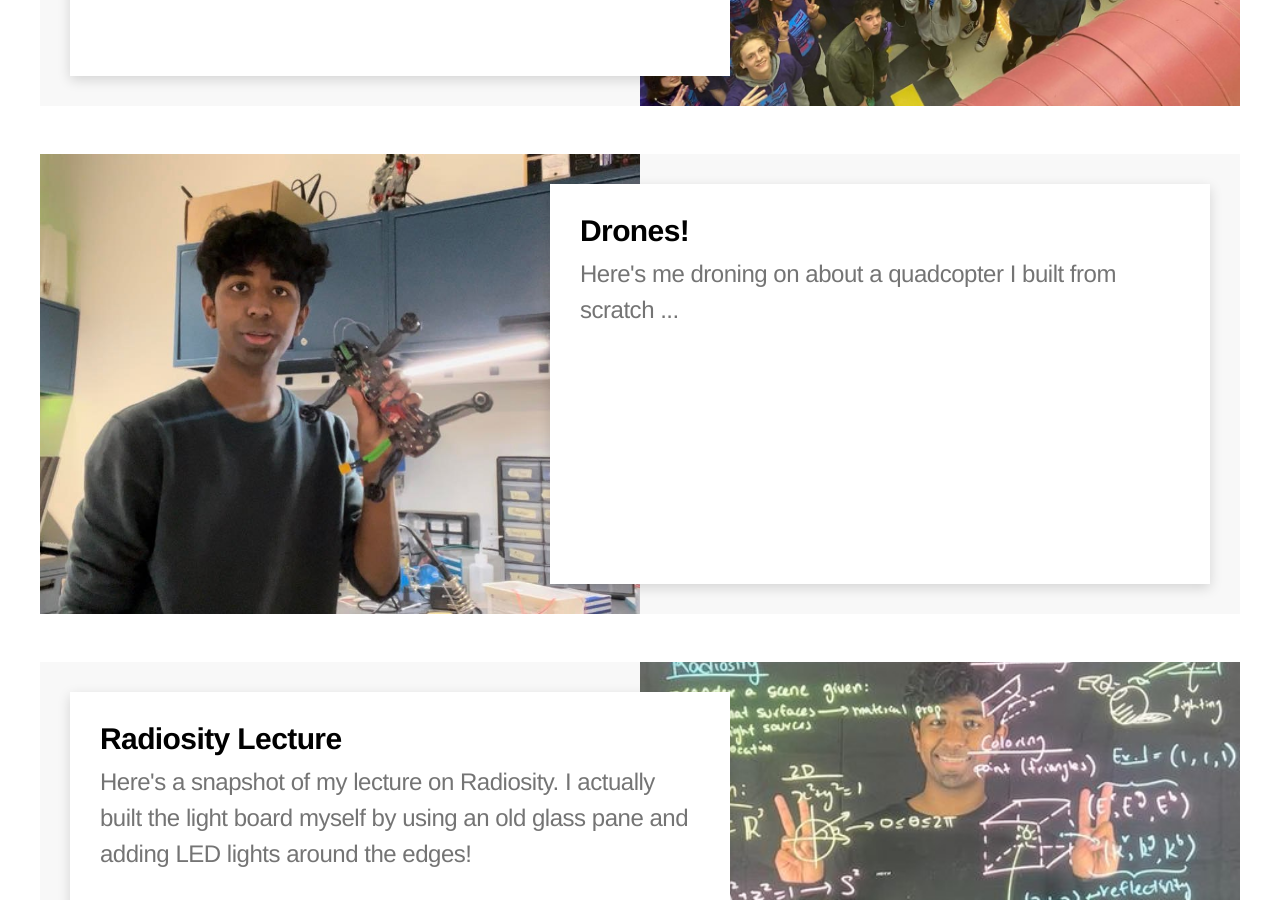
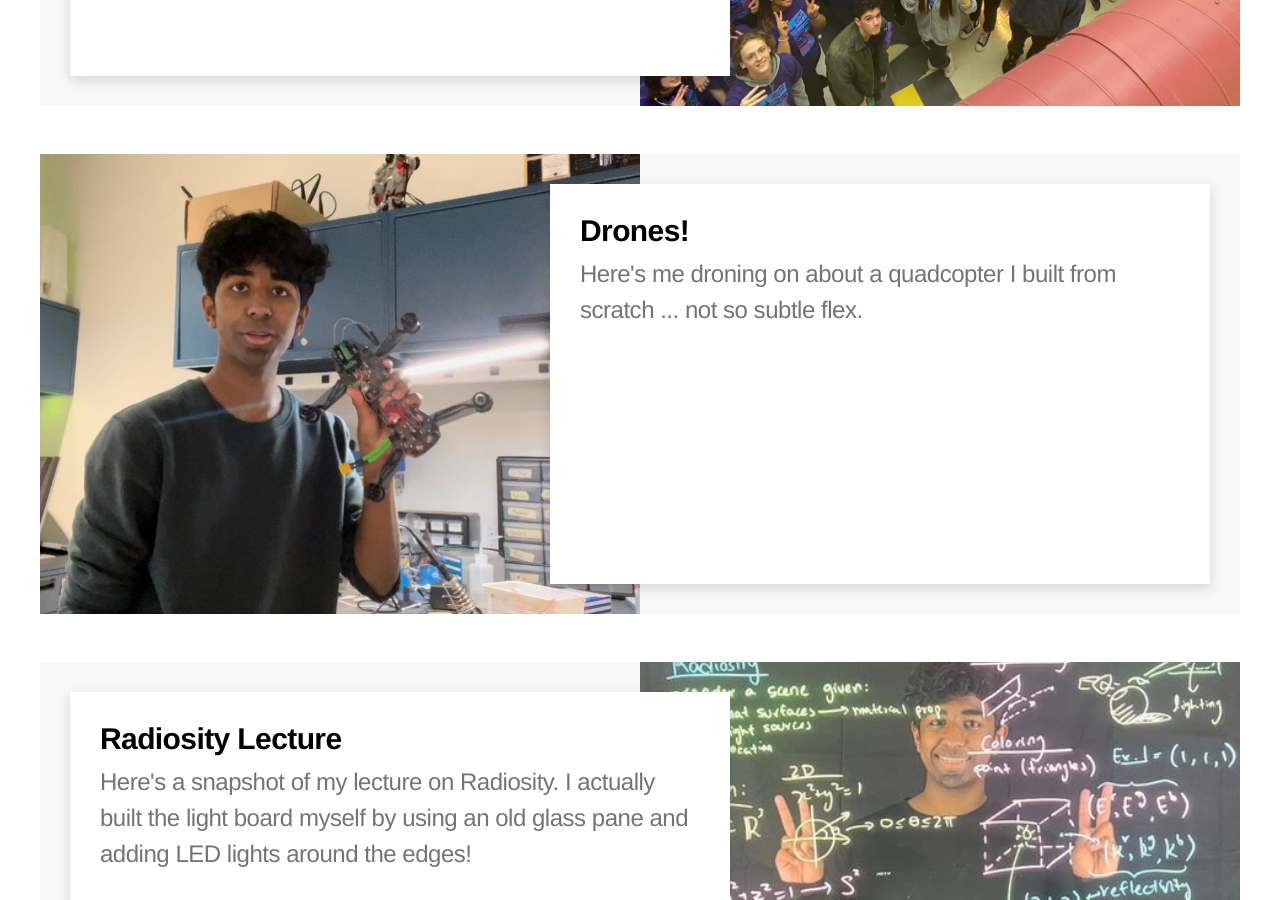
Before and after one commit to annegautham/annegautham.github.io, a Jekyll site: the page built from aboutme/index.md, in a window 1280 px wide and 900 px high, scrolled down 1282 px. Built offline with Jekyll 4.4.1, drawn with Linux system fonts in a browser that asks for light colours; some web fonts are replaced.

Commit message:
Update index.md

```diff
--- a/aboutme/index.md
+++ b/aboutme/index.md
@@ -19,7 +19,7 @@ description: Hi! I love all things STEM, especially the "how" behind the "why" t
 {% include card.html
     title="Drones!"
     image_path="/assets/images/aboutme/drone.jpg"
-    description="Here's me droning on about a quadcopter I built from scratch ..."
+    description="Here's me droning on about a quadcopter I built from scratch ... not so subtle flex."
 %}
 
 {% include card.html
```
